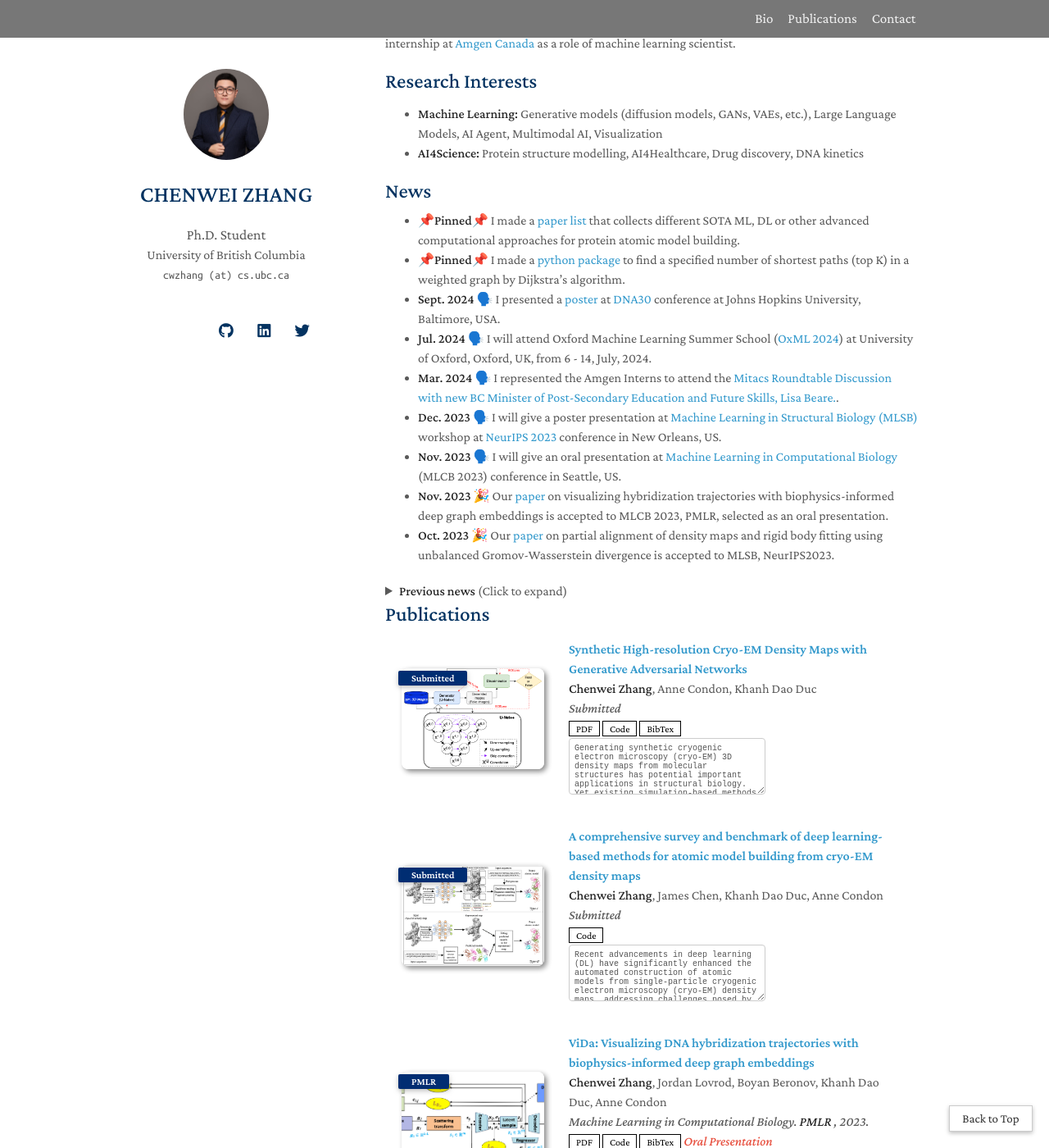
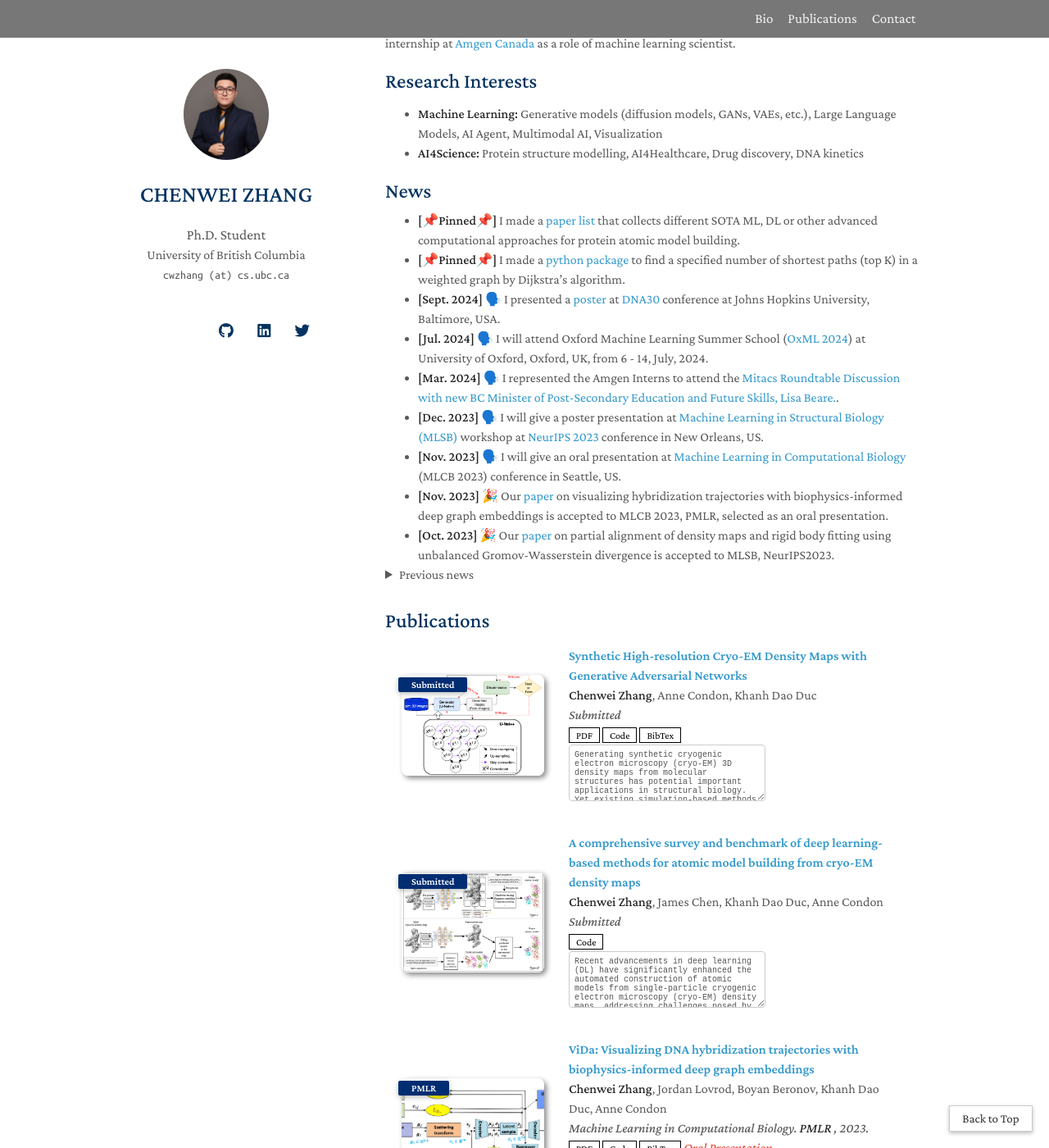
Before and after one commit to chenwei-zhang/chenwei-zhang.github.io, a Jekyll site: the page built from index.md, in a window 1280 px wide and 1400 px high, scrolled down 256 px. Shown: the whole window at 82% size. Built offline with Jekyll 4.4.1, drawn with Linux system fonts in a browser that asks for light colours; nearby versions of some CDN libraries; some web fonts are replaced; a style sheet for code colours, icons or effects is not loaded; our own code applies the rules of GitHub Pages for plain Markdown files; some of the changed text lies outside the part shown.

Commit message:
regular updates

```diff
--- a/_includes/news.md
+++ b/_includes/news.md
@@ -1,35 +1,37 @@
 <h2 id="news" style="margin: 2px 0px 10px;">News</h2>
 
-- **📌Pinned📌** I made a [paper list](https://github.com/chenwei-zhang/Papers-atomic-model-building-in-CryoEM-maps) that collects different SOTA ML, DL or other advanced computational approaches for protein atomic model building.
-- **📌Pinned📌** I made a [python package](https://anaconda.org/ChenweiZhang/fast_dijkstra) to find a specified number of shortest paths (top K) in a weighted graph by Dijkstra's algorithm.
-- **Sept. 2024** 🗣️ I presented a [poster](../assets/files/mismatch_DNA30_poster.pdf) at [DNA30](https://www.dna30.org) conference at Johns Hopkins University, Baltimore, USA.
-- **Jul. 2024** 🗣️ I will attend Oxford Machine Learning Summer School ([OxML 2024](https://www.oxfordml.school/)) at University of Oxford, Oxford, UK, from 6 - 14, July, 2024.
-- **Mar. 2024** 🗣️ I represented the Amgen Interns to attend the [Mitacs Roundtable Discussion with new BC Minister of Post-Secondary Education and Future Skills, Lisa Beare.](https://twitter.com/MitacsCanada/status/1772987032375054508).
-- **Dec. 2023** 🗣️ I will give a poster presentation at [Machine Learning in Structural Biology (MLSB)](https://www.mlsb.io/) workshop at [NeurIPS 2023](https://nips.cc/) conference in New Orleans, US.
-- **Nov. 2023** 🗣️ I will give an oral presentation at [Machine Learning in Computational Biology](https://sites.google.com/cs.washington.edu/mlcb2023/) (MLCB 2023) conference in Seattle, US.
-- **Nov. 2023** 🎉 Our [paper](https://arxiv.org/abs/2311.03411) on visualizing hybridization trajectories with biophysics-informed deep graph embeddings is accepted to MLCB 2023, PMLR, selected as an oral presentation.
-- **Oct. 2023** 🎉 Our [paper](https://arxiv.org/abs/2311.00850) on partial alignment of density maps and rigid body fitting using unbalanced Gromov-Wasserstein divergence is accepted to MLSB, NeurIPS2023.
+- **[📌Pinned📌]** I made a [paper list](https://github.com/chenwei-zhang/Papers-atomic-model-building-in-CryoEM-maps) that collects different SOTA ML, DL or other advanced computational approaches for protein atomic model building.
+- **[📌Pinned📌]** I made a [python package](https://anaconda.org/ChenweiZhang/fast_dijkstra) to find a specified number of shortest paths (top K) in a weighted graph by Dijkstra's algorithm.
+- **[Sept. 2024]** 🗣️ I presented a [poster](../assets/files/mismatch_DNA30_poster.pdf) at [DNA30](https://www.dna30.org) conference at Johns Hopkins University, Baltimore, USA.
+- **[Jul. 2024]** 🗣️ I will attend Oxford Machine Learning Summer School ([OxML 2024](https://www.oxfordml.school/)) at University of Oxford, Oxford, UK, from 6 - 14, July, 2024.
+- **[Mar. 2024]** 🗣️ I represented the Amgen Interns to attend the [Mitacs Roundtable Discussion with new BC Minister of Post-Secondary Education and Future Skills, Lisa Beare.](https://twitter.com/MitacsCanada/status/1772987032375054508).
+- **[Dec. 2023]** 🗣️ I will give a poster presentation at [Machine Learning in Structural Biology (MLSB)](https://www.mlsb.io/) workshop at [NeurIPS 2023](https://nips.cc/) conference in New Orleans, US.
+- **[Nov. 2023]** 🗣️ I will give an oral presentation at [Machine Learning in Computational Biology](https://sites.google.com/cs.washington.edu/mlcb2023/) (MLCB 2023) conference in Seattle, US.
+- **[Nov. 2023]** 🎉 Our [paper](https://arxiv.org/abs/2311.03411) on visualizing hybridization trajectories with biophysics-informed deep graph embeddings is accepted to MLCB 2023, PMLR, selected as an oral presentation.
+- **[Oct. 2023]** 🎉 Our [paper](https://arxiv.org/abs/2311.00850) on partial alignment of density maps and rigid body fitting using unbalanced Gromov-Wasserstein divergence is accepted to MLSB, NeurIPS2023.
 
-<details>
-  <summary><strong>Previous news</strong> (Click to expand)</summary>
 
-- **Sept. 2023** 🗣️ I presented a [poster](./assets/files/vida_DNA29_poster.pdf) at [DNA29](https://dna29.org/index.html) conference at Tohoku University, Sendai, Japan.
-- **Sept. 2023** 🎉 I gave a [talk](https://www.birs.ca/events/2023/5-day-workshops/23w5142/videos/watch/202309071601-Zhang.html) at [BIRS](https://www.birs.ca/events/2023/5-day-workshops/23w5142) workshop in Banff, Canada.
-- **Jul. 2023** 🎉 Our [paper](https://drops.dagstuhl.de/opus/volltexte/2023/18788/) on revisiting hybridization kinetics with Bayesian inference is accepted to DNA29.
-- **Jul. 2023** 🎉 Our abstract [poster](./assets/files/vida_DNA29_poster.pdf) on visualizing DNA kinetics using deep graph embeddings is accepted to DNA29.
-- **Jun. 2023** 👨‍💻 I am starting my internship at [Amgen](https://www.amgen.ca/) focused on employing deep learning in drug discovery.
-- **Jan. 2023** 🎉 Our [paper](https://pubs.acs.org/doi/abs/10.1021/acs.jpcc.2c06569) on revisiting plasmonic properties of complex semiconductor nanocrystals using Magnetic Circular Dichroism Spectroscopy is accepted to The Journal of Physical Chemistry C.
-- **Dec. 2022** 🗣️ I presented a [poster](https://neurips.cc/media/PosterPDFs/NeurIPS%202022/59044.png?t=1669169245.3355224) at NeurIPS2022 conference in New Orleans, US.
-- **Oct. 2022** 🎉 Our [workshop paper](https://www.mlsb.io/papers_2022/Visualizing_DNA_reaction_trajectories_with_deep_graph_embedding_approaches.pdf) on using semi-VAE for visualization of DNA reaction trajectories is accepted to MLSB, NeurIPS2022.
-- **Oct 2022** ✍️ I PASSED my PhD qualification exam!
-- **Aug. 2022** 🗣️ I attended [DNA28](https://dna28.cs.unm.edu/) conference at University of New Mexico, Albuquerque, US.
-- **Jul. 2022** 🎉 Our abstract [poster](./assets/files/move-update_DNA28_poster.pdf) on faster elementary steps in DNA reaction simulators is accepted to DNA28.
-- **Dec. 2021** 🎉 Our [paper](https://pubs.acs.org/doi/abs/10.1021/acs.jpcc.1c06959) on the study of origin of d^0 magnetism in transparent metal oxide nanocrystals is accepted to The Journal of Physical Chemistry C.
-- **Sept. 2021** 📕 I am beginning my doctoral journey in the [Department of Computer Science](https://www.cs.ubc.ca) at the [University of British Columbia](https://www.ubc.ca)！
-- **Feb. 2021** 👨‍🎓 I obtained my MSc degree from the [University of Waterloo](https://uwaterloo.ca)！
-- **Sept. 2020** 🎉 Our [paper](https://iopscience.iop.org/article/10.1149/09803.0077ecst/meta) on manipulating carrier polarization in semiconductor nanocrystals is accepted to ECS Transactions.
-- **Sept. 2018** 📕 I am beginning my MSc study at the [University of Waterloo](https://uwaterloo.ca)！
-- **Sept. 2015 - Aug. 2018** 👨‍🎓 I obtained a dual Bachelor's degree from the [University of Waterloo](https://uwaterloo.ca) (Dean’s Honours List) [BSc] and [Beijing Jiaotong University](http://en.njtu.edu.cn) [BEng] within 3 years!
-- **Sept. 2015** 🐣 Academic life starts!
-
+<div style="margin-top: -20px;">
+<details style="margin-bottom: 30px;">
+  <summary>Previous news</summary>
+  <ul>
+    <li><strong>[Sept. 2023]</strong> 🗣️ I presented a <a href="./assets/files/vida_DNA29_poster.pdf">poster</a> at <a href="https://dna29.org/index.html">DNA29</a> conference at Tohoku University, Sendai, Japan.</li>
+    <li><strong>[Sept. 2023]</strong> 🎉 I gave a <a href="https://www.birs.ca/events/2023/5-day-workshops/23w5142/videos/watch/202309071601-Zhang.html">talk</a> at <a href="https://www.birs.ca/events/2023/5-day-workshops/23w5142">BIRS</a> workshop in Banff, Canada.</li>
+    <li><strong>[Jul. 2023]</strong> 🎉 Our <a href="https://drops.dagstuhl.de/opus/volltexte/2023/18788/">paper</a> on revisiting hybridization kinetics with Bayesian inference is accepted to DNA29.</li>
+    <li><strong>[Jul. 2023]</strong> 🎉 Our <a href="./assets/files/vida_DNA29_poster.pdf">abstract poster</a> on visualizing DNA kinetics using deep graph embeddings is accepted to DNA29.</li>
+    <li><strong>[Jun. 2023]</strong> 👨‍💻 I am starting my internship at <a href="https://www.amgen.ca/">Amgen</a> focused on employing deep learning in drug discovery.</li>
+    <li><strong>[Jan. 2023]</strong> 🎉 Our <a href="https://pubs.acs.org/doi/abs/10.1021/acs.jpcc.2c06569">paper</a> on revisiting plasmonic properties of complex semiconductor nanocrystals using Magnetic Circular Dichroism Spectroscopy is accepted to The Journal of Physical Chemistry C.</li>
+    <li><strong>[Dec. 2022]</strong> 🗣️ I presented a <a href="https://neurips.cc/media/PosterPDFs/NeurIPS%202022/59044.png?t=1669169245.3355224">poster</a> at NeurIPS2022 conference in New Orleans, US.</li>
+    <li><strong>[Oct. 2022]</strong> 🎉 Our <a href="https://www.mlsb.io/papers_2022/Visualizing_DNA_reaction_trajectories_with_deep_graph_embedding_approaches.pdf">workshop paper</a> on using semi-VAE for visualization of DNA reaction trajectories is accepted to MLSB, NeurIPS2022.</li>
+    <li><strong>[Oct 2022]</strong> ✍️ I PASSED my PhD qualification exam!</li>
+    <li><strong>[Aug 2022]</strong> 🗣️ I attended <a href="https://dna28.cs.unm.edu/">DNA28</a> conference at University of New Mexico, Albuquerque, US.</li>
+    <li><strong>[Jul. 2022]</strong> 🎉 Our abstract <a href="./assets/files/move-update_DNA28_poster.pdf">poster</a> on faster elementary steps in DNA reaction simulators is accepted to DNA28.</li>
+    <li><strong>[Dec. 2021]</strong> 🎉 Our <a href="https://pubs.acs.org/doi/abs/10.1021/acs.jpcc.1c06959">paper</a> on the study of origin of d<sup>0</sup> magnetism in transparent metal oxide nanocrystals is accepted to The Journal of Physical Chemistry C.</li>
+    <li><strong>[Sept. 2021]</strong> 📕 I am beginning my doctoral journey in the <a href="https://www.cs.ubc.ca">Department of Computer Science</a> at the <a href="https://www.ubc.ca">University of British Columbia</a>！</li>
+    <li><strong>[Feb. 2021]</strong> 👨‍🎓 I obtained my MSc degree from the <a href="https://uwaterloo.ca">University of Waterloo</a>！</li>
+    <li><strong>[Sept. 2020]</strong> 🎉 Our <a href="https://iopscience.iop.org/article/10.1149/09803.0077ecst/meta">paper</a> on manipulating carrier polarization in semiconductor nanocrystals is accepted to ECS Transactions.</li>
+    <li><strong>[Sept. 2018]</strong> 📕 I am beginning my MSc study at the <a href="https://uwaterloo.ca">University of Waterloo</a>！</li>
+    <li><strong>[Sept. 2015 - Aug. 2018]</strong> 👨‍🎓 I obtained a dual Bachelor's degree from the <a href="https://uwaterloo.ca">University of Waterloo</a> (Dean’s Honours List) [BSc] and <a href="http://en.njtu.edu.cn">Beijing Jiaotong University</a> [BEng] within 3 years!</li>
+    <li><strong>[Sept. 2015]</strong> 🐣 Academic life starts!</li>
+  </ul>
 </details>
```
